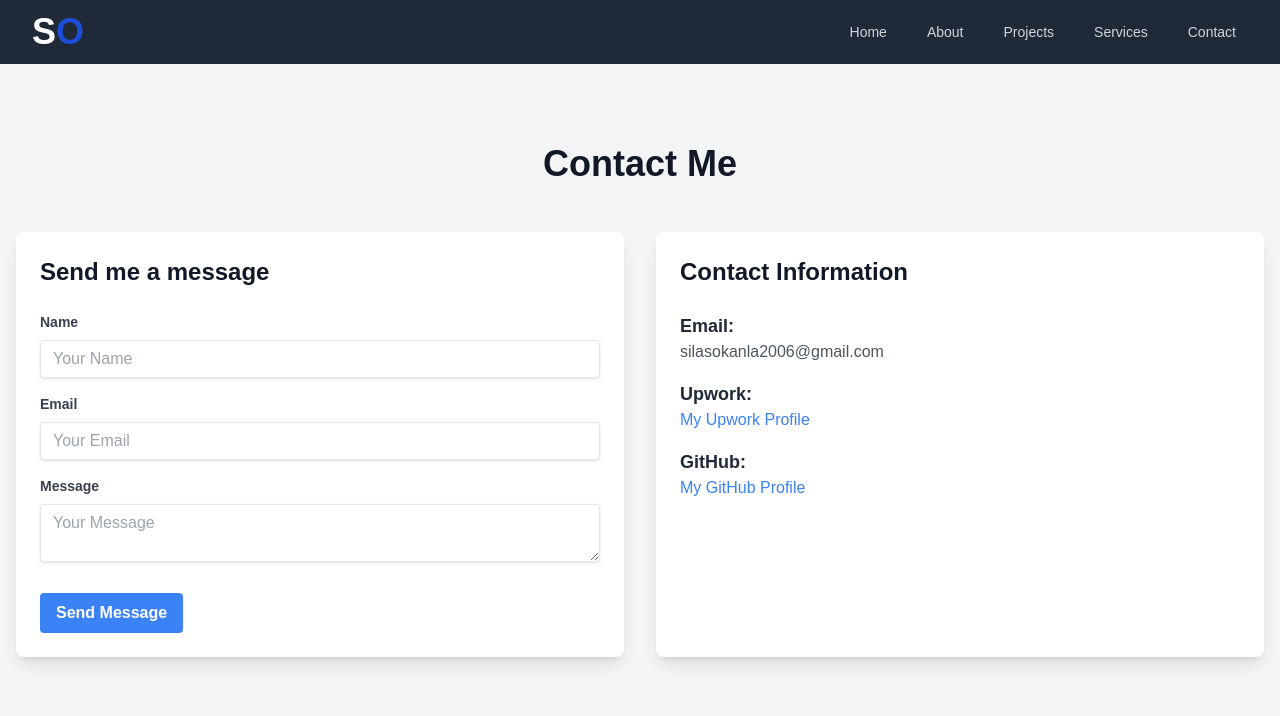
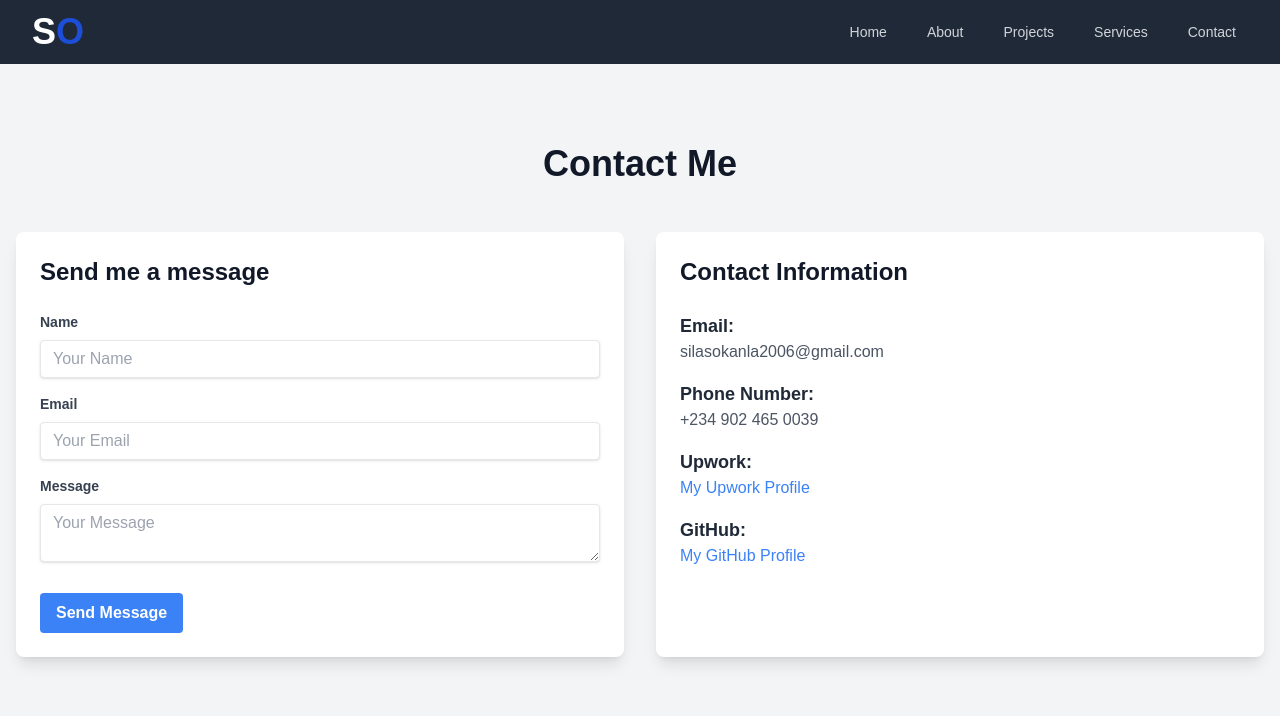
Before and after one commit to CyberTycoon/silas-portfolio, a Next.js app: page /contact in a window 1280 px wide. Shown: the top 716 px of the page. Built offline with nearby package versions, Linux system fonts and the light colour scheme.

Commit message:
first commit

```diff
--- a/src/app/contact/page.tsx
+++ b/src/app/contact/page.tsx
@@ -155,6 +155,11 @@ export default function Contact() {
             </div>
 
             <div className="mb-4">
+              <h4 className="text-lg font-semibold text-gray-800">Phone Number:</h4>
+              <p className="text-gray-600">+234 902 465 0039</p>
+            </div>
+
+            <div className="mb-4">
               <h4 className="text-lg font-semibold text-gray-800">Upwork:</h4>
               <a href="https://www.upwork.com/freelancers/~0190e47b810764d48e?mp_source=share" target="_blank" rel="noopener noreferrer" className="text-blue-500 hover:underline">
                   My Upwork Profile
```
